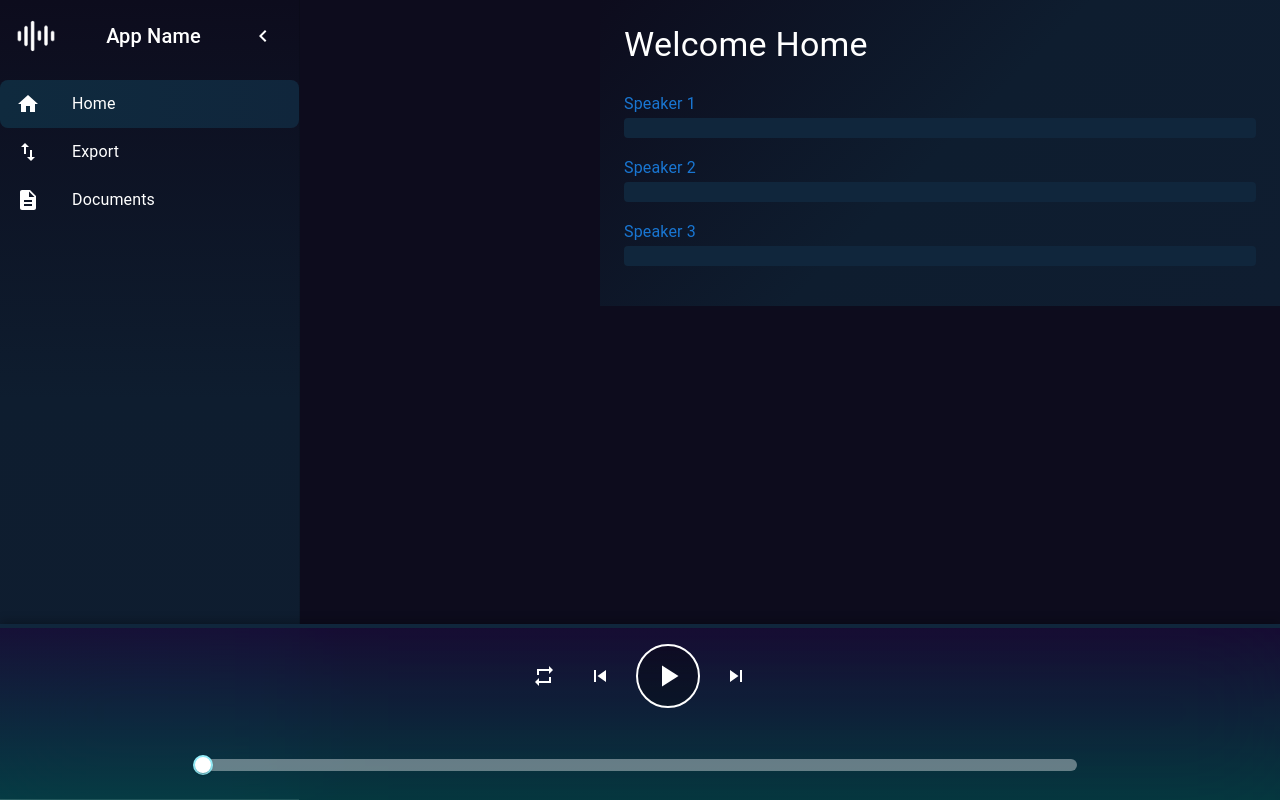
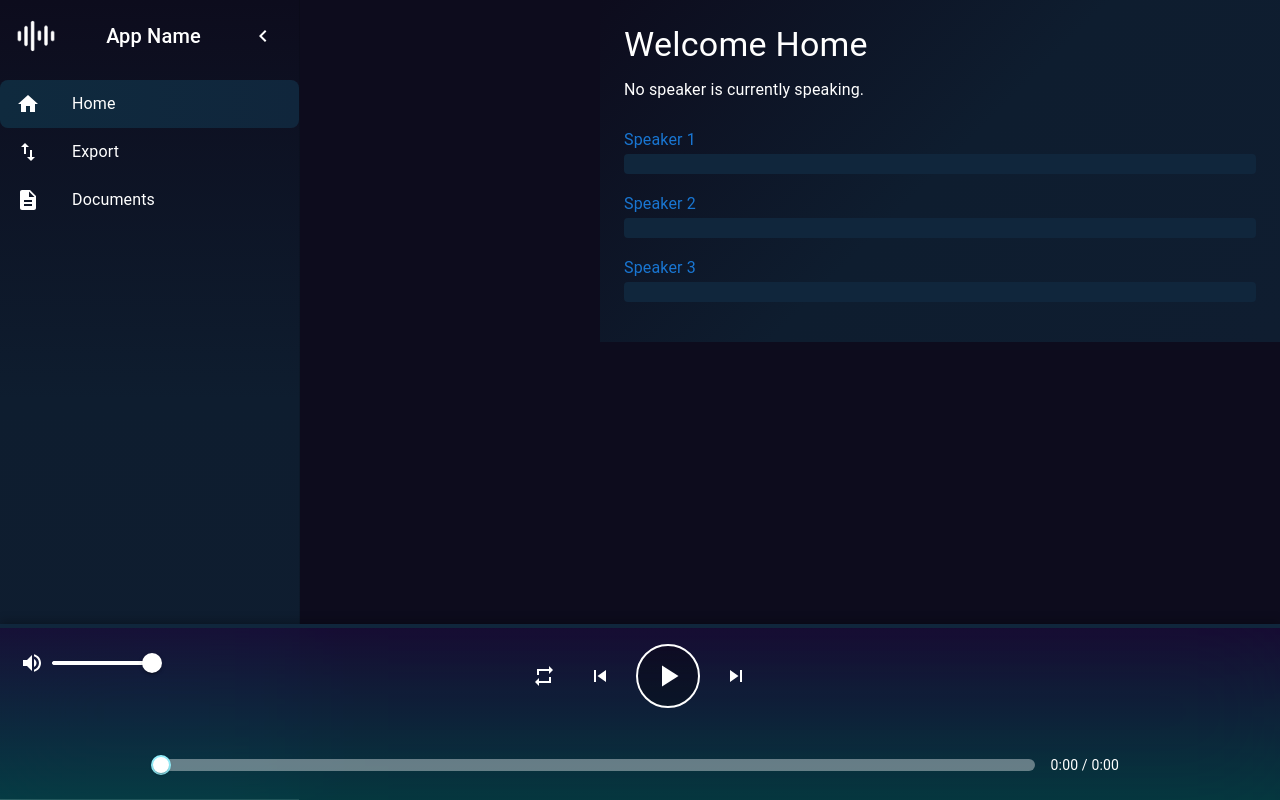
Before and after one commit to KaterinaSmilevska/SpeakerDiarizationFrontend, a React (Create React App) app in the folder speaker-diarization-frontend/: page / in a window 1280 px wide. Built offline with nearby package versions, Linux system fonts and the light colour scheme.

Commit message:
Fix the audio player slider and display speaker content.

```diff
--- a/speaker-diarization-frontend/src/components/App/App.jsx
+++ b/speaker-diarization-frontend/src/components/App/App.jsx
@@ -1,5 +1,5 @@
-import React, { useState} from 'react';
-import { BrowserRouter as Router, Route, Routes, useLocation } from 'react-router-dom';
+import React, { useState } from 'react';
+import { BrowserRouter as Router, Route, Routes } from 'react-router-dom';
 import Navigation from '../Navigation/Navigation';
 import Home from '../Home/Home';
 import AudioPlayer from "../Player/AudioPlayer";
@@ -7,9 +7,9 @@ import AudioPlayer from "../Player/AudioPlayer";
 const App = () => {
     const [currentTime, setCurrentTime] = useState(0);
     const speakers = [
-        { name: "Speaker 1", startTime: 5.0, endTime: 10.0 },
-        { name: "Speaker 2", startTime: 12.0, endTime: 15.0 },
-        { name: "Speaker 3", startTime: 20.0, endTime: 25.0 },
+        { name: "Speaker 1", startTime: 5.0, endTime: 10.0, content: 'Speaker 1 content' },
+        { name: "Speaker 2", startTime: 12.0, endTime: 15.0, content: 'Speaker 2 content' },
+        { name: "Speaker 3", startTime: 20.0, endTime: 25.0, content: 'Speaker 3 content' },
     ];
 
     const handleTimeUpdate = (time) => {
@@ -22,18 +22,29 @@ const App = () => {
                 <Navigation />
                 <main style={{
                     flexGrow: 1,
-                    marginLeft: 300, // Adjust to match the width of the drawer when open
+                    marginLeft: 300,
                     display: 'flex',
                     flexDirection: 'column',
-                    overflow: 'hidden' // Hide any overflowing content
+                    overflow: 'hidden'
                 }}>
                     <Routes>
-                        <Route path="/" element={<Home speakers={speakers} currentTime={currentTime} />} />
+                        <Route
+                            path="/"
+                            element={
+                                <div style={{ display: 'flex', flexDirection: 'column', height: '100%' }}>
+                                    <div style={{ flexGrow: 1, overflow: 'auto' }}>
+                                        <Home speakers={speakers} currentTime={currentTime} />
+                                    </div>
+                                    <div style={{ flexShrink: 0 }}>
+                                        <AudioPlayer onTimeUpdate={handleTimeUpdate} />
+                                    </div>
+                                </div>
+                            }
+                        />
                         <Route path="/export" />
                         <Route path="/documents" />
                     </Routes>
                 </main>
-                <AudioPlayer onTimeUpdate={handleTimeUpdate} />
             </div>
         </Router>
     );
--- a/speaker-diarization-frontend/src/components/Home/Home.jsx
+++ b/speaker-diarization-frontend/src/components/Home/Home.jsx
@@ -3,6 +3,10 @@ import { Box, Typography } from "@mui/material";
 import SpeakerWaveform from "../SpeakerWaveForm/SpeakerWaveForm";
 
 const Home =  ({ speakers, currentTime }) => {
+    const currentSpeaker = speakers.find(
+        speaker => currentTime >= speaker.startTime && currentTime <= speaker.endTime
+    );
+
     return (
         <Box
             sx={{
@@ -12,7 +16,31 @@ const Home =  ({ speakers, currentTime }) => {
                 overflow: 'auto',
             }}
         >
-            <Typography variant="h4">Welcome Home</Typography>
+            <Typography variant="h4" gutterBottom>Welcome Home</Typography>
+
+            {currentSpeaker ? (
+                <Box
+                    sx={{
+                        marginBottom: 3,
+                        padding: 2,
+                        backgroundColor: 'rgba(255, 255, 255, 0.1)',
+                        borderRadius: '10px',
+                        boxShadow: '0px 4px 10px rgba(0, 0, 0, 0.5)',
+                    }}
+                >
+                    <Typography variant="h6" gutterBottom>
+                        {currentSpeaker.name}:
+                    </Typography>
+                    <Typography variant="body1">
+                        {currentSpeaker.content}
+                    </Typography>
+                </Box>
+            ) : (
+                <Typography variant="body1" sx={{ marginBottom: 3 }}>
+                    No speaker is currently speaking.
+                </Typography>
+            )}
+
             <SpeakerWaveform speakers={speakers} currentTime={currentTime} />
         </Box>
     );
--- a/speaker-diarization-frontend/src/components/Player/AudioPlayer.jsx
+++ b/speaker-diarization-frontend/src/components/Player/AudioPlayer.jsx
@@ -1,25 +1,35 @@
-import {useEffect, useRef, useState} from "react";
-import {useLocation} from "react-router-dom";
-import {Box, IconButton, Slider} from "@mui/material";
-import {Pause, PlayArrow, Repeat, SkipNext, SkipPrevious} from "@mui/icons-material";
+import { useEffect, useRef, useState } from "react";
+import { useLocation } from "react-router-dom";
+import { Box, IconButton, Slider, Typography } from "@mui/material";
+import { Pause, PlayArrow, Repeat, SkipNext, SkipPrevious, VolumeUp } from "@mui/icons-material";
 
 const AudioPlayer = ({ onTimeUpdate }) => {
     const { pathname } = useLocation();
     const [isPlaying, setIsPlaying] = useState(false);
+    const [sliderValue, setSliderValue] = useState(0);
+    const [duration, setDuration] = useState(0); // State for the audio duration
+    const [volume, setVolume] = useState(1); // State for the volume control
     const audioRef = useRef(null);
 
     useEffect(() => {
         if (pathname !== '/') return;
 
+        const handleLoadedMetadata = () => {
+            setDuration(audioRef.current.duration); // Set duration when metadata is loaded
+        };
+
         const handleTimeUpdate = () => {
             const currentTime = audioRef.current.currentTime;
+            setSliderValue(currentTime);
             onTimeUpdate(currentTime);
         };
 
         const audioElement = audioRef.current;
+        audioElement.addEventListener('loadedmetadata', handleLoadedMetadata); // Event for duration
         audioElement.addEventListener('timeupdate', handleTimeUpdate);
 
         return () => {
+            audioElement.removeEventListener('loadedmetadata', handleLoadedMetadata);
             audioElement.removeEventListener('timeupdate', handleTimeUpdate);
         };
     }, [pathname, onTimeUpdate]);
@@ -31,6 +41,23 @@ const AudioPlayer = ({ onTimeUpdate }) => {
             audioRef.current.play();
         }
         setIsPlaying(!isPlaying);
+    };
+
+    const handleSliderChange = (event, newValue) => {
+        setSliderValue(newValue);
+        audioRef.current.currentTime = newValue;
+        onTimeUpdate(newValue);
+    };
+
+    const handleVolumeChange = (event, newValue) => {
+        setVolume(newValue);
+        audioRef.current.volume = newValue;
+    };
+
+    const formatTime = (time) => {
+        const minutes = Math.floor(time / 60);
+        const seconds = Math.floor(time % 60);
+        return `${minutes}:${seconds < 10 ? '0' : ''}${seconds}`;
     };
 
     if (pathname !== '/') return null;
@@ -56,7 +83,26 @@ const AudioPlayer = ({ onTimeUpdate }) => {
                 borderTop: '4px solid #10263C',
             }}
         >
-            <audio ref={audioRef} src="path_to_your_audio_file.mp3" />
+            <audio ref={audioRef} src="LE_listening_C1_A_job_interview.mp3" />
+
+            {/* Volume Slider positioned in the top left corner with margins */}
+            <Box sx={{ position: 'absolute', top: 20, left: 20, display: 'flex', alignItems: 'center', gap: 1 }}>
+                <VolumeUp sx={{ color: '#ffffff' }} />
+                <Slider
+                    value={volume}
+                    onChange={handleVolumeChange}
+                    min={0}
+                    max={1}
+                    step={0.01}
+                    sx={{
+                        width: 100,
+                        color: '#ffffff',
+                        '& .MuiSlider-thumb': {
+                            backgroundColor: '#ffffff',
+                        },
+                    }}
+                />
+            </Box>
 
             <Box sx={{ display: 'flex', alignItems: 'center', gap: 2, marginBottom: 1 }}>
                 <IconButton color="inherit">
@@ -86,12 +132,13 @@ const AudioPlayer = ({ onTimeUpdate }) => {
                 </IconButton>
             </Box>
 
-            <Box sx={{ width: '100%', display: 'flex', justifyContent: 'center' }}>
+            <Box sx={{ width: '100%', display: 'flex', alignItems: 'center', justifyContent: 'center', gap: 2 }}>
                 <Slider
                     aria-label="Audio Playback"
-                    value={audioRef.current?.currentTime || 0}
+                    value={sliderValue}
+                    onChange={handleSliderChange}
                     min={0}
-                    max={audioRef.current?.duration || 0}
+                    max={duration}
                     sx={{
                         width: '70%',
                         height: 12,
@@ -105,6 +152,9 @@ const AudioPlayer = ({ onTimeUpdate }) => {
                         },
                     }}
                 />
+                <Typography variant="body2" sx={{ color: '#ffffff' }}>
+                    {formatTime(sliderValue)} / {formatTime(duration)}
+                </Typography>
             </Box>
         </Box>
     );
```
